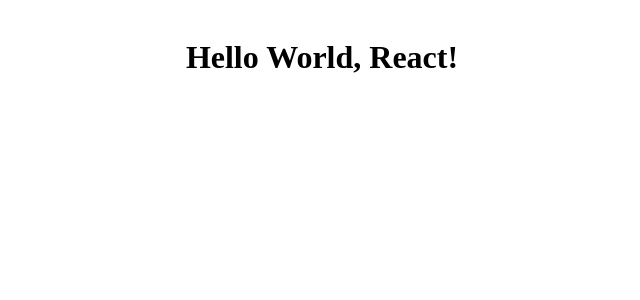
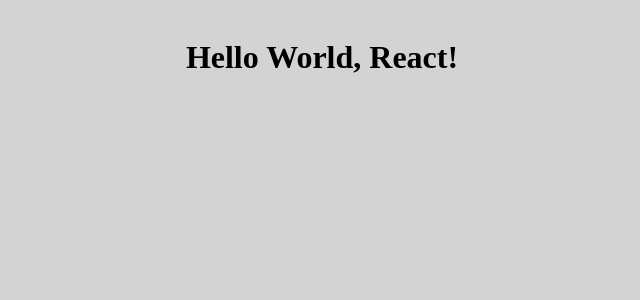
Before and after one commit to timgivois/photo_gallery, a React app: page / in a window 1280 px wide. Shown: the top 300 px of the page, without its empty margins (318-958 px from the left). Built offline with nearby package versions, Linux system fonts and the light colour scheme; the HTML template or start-up script is replaced by a standard one.

Commit message:
Add sass

```diff
--- a/package.json
+++ b/package.json
@@ -18,6 +18,8 @@
     "babel-loader": "^8.0.6",
     "css-loader": "^3.1.0",
     "html-webpack-plugin": "^3.2.0",
+    "node-sass": "^4.12.0",
+    "sass-loader": "^7.1.0",
     "style-loader": "^0.23.1",
     "webpack": "^4.38.0",
     "webpack-cli": "^3.3.6",
--- a/src/App.jsx
+++ b/src/App.jsx
@@ -1,6 +1,6 @@
 import React from 'react'
 
-import 'App.css'
+import 'App.scss'
 
 const App = () => (
     <div className="container">
--- a/src/App.css
+++ b/src/App.scss
@@ -1,3 +1,10 @@
+$default-background: #D3D3D3;
+
+body {
+    height: 100%;
+    background-color: $default-background;
+}
+
 .container {
     align-items: center;
     display: flex;
--- a/webpack.config.js
+++ b/webpack.config.js
@@ -24,8 +24,8 @@
                 loader: require.resolve('babel-loader')
             },
             {
-                test:/\.css$/,
-                use:['style-loader','css-loader']
+                test:/\.s?css$/,
+                use:['style-loader','css-loader', 'sass-loader']
             }
         ]
     }
```
Also changed, not shown: 1 other file (tests, documents, lock files or other folders).
